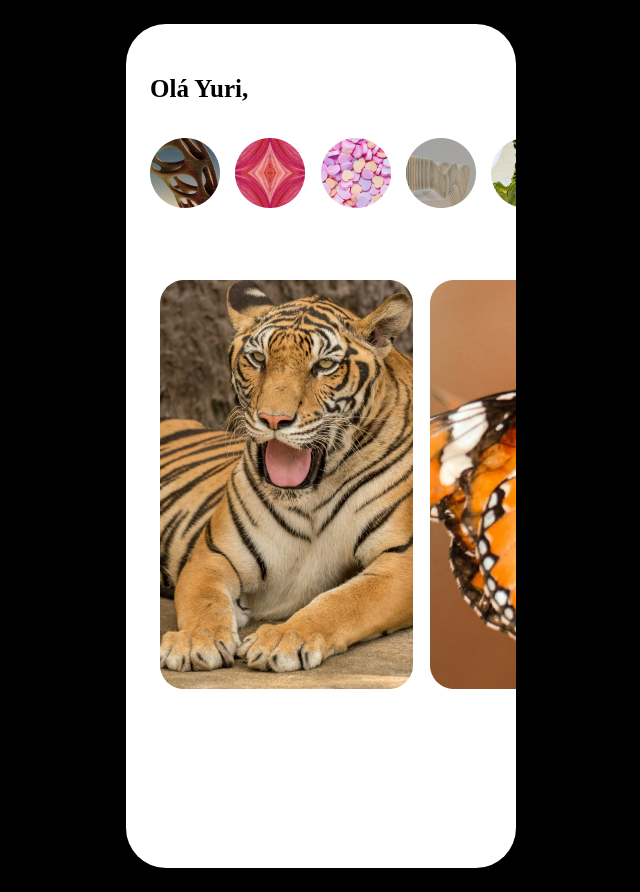
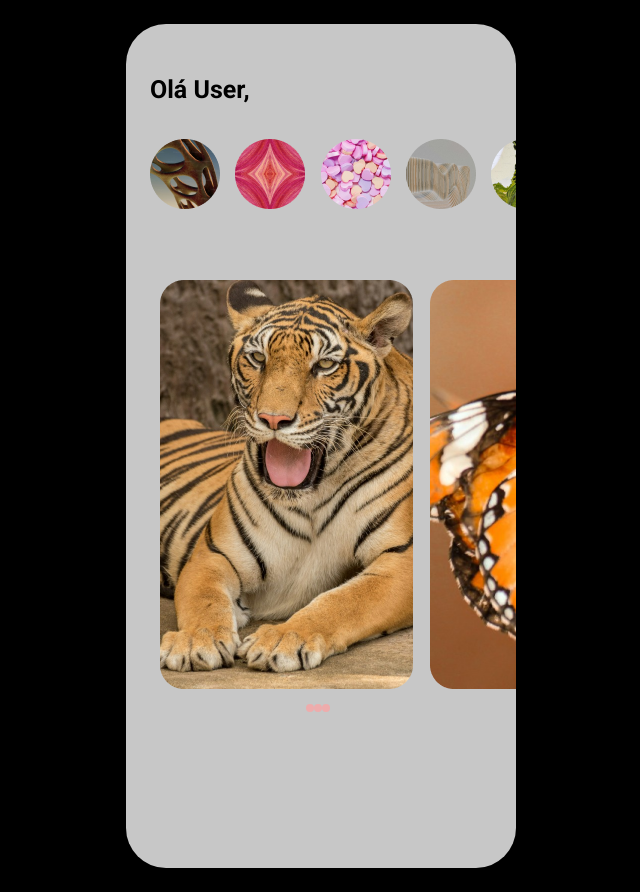
Before and after one commit to yurivic/PROJETO-INTERATIVO, a plain HTML site: page index.html in a window 1280 px wide. Shown: the whole page, without its empty margins (319-959 px from the left). Drawn offline with Linux system fonts and the light colour scheme.

Commit message:
quase finalizado

```diff
--- a/index.html
+++ b/index.html
@@ -5,12 +5,15 @@
     <meta name="viewport" content="width=device-width, initial-scale=1.0">
     <title>Projeto Interativo</title>
     <link rel="stylesheet" href="style.css">
+    <link rel="preconnect" href="https://fonts.googleapis.com">
+    <link rel="preconnect" href="https://fonts.gstatic.com" crossorigin>
+    <link href="https://fonts.googleapis.com/css2?family=Bebas+Neue&family=Roboto:ital,wght@0,100;0,300;0,400;0,500;0,700;0,900;1,100;1,300;1,400;1,500;1,700;1,900&display=swap" rel="stylesheet">
 </head>
 <body>
     <div id="container">
         <div class="intro">
             <span>
-                Olá Yuri,
+                Olá User,
             </span>
       <div id="secundaria">
           </div>
@@ -43,7 +46,12 @@
           <div id="fotos3">
               <img src="./assets/Ovelha.png" alt="ovelha olhando para a câmera">
           </div>
-      </div>
+        </div>
+        <div id="final">
+          <div class="area"></div>
+          <div class="area"></div>
+          <div class="area"></div>
+        </div>
     </div>
 </body>
 </html>
--- a/style.css
+++ b/style.css
@@ -10,10 +10,17 @@ body {
   border: 0;
 }
 
+span {
+  font-family: "Roboto", sans-serif;
+  font-weight: 400;
+  font-style: normal;
+  font-weight: bold;
+}
+
 #container {
   width: 390px;
   height: 844px;
-    background-color: white;
+  background-color: rgb(199, 199, 199);
   margin: 24px auto;
   border-radius: 40px;
   overflow-x: hidden;
@@ -32,7 +39,8 @@ div #secundaria {
   margin-top: 10px;
 }
 
-.circle:hover { /* Comando que dá exemplo de um clique */
+.circle:hover {
+  /* Comando que dá exemplo de um clique */
   transform: scale(1.1);
   transition: 0.2s linear;
 }
@@ -79,6 +87,7 @@ div #secundaria {
   height: 409px;
   margin-left: 17px;
   margin-top: 170px;
+  margin-right: 54px;
   border-radius: 24px;
   flex-shrink: 0; /* Permite que o elemento fique fora do "espaço" */
 }
@@ -91,3 +100,16 @@ div #secundaria {
     transform: translateX(300px);
   }
 }
+
+#final {
+  display: flex;
+  margin-top: 15px;
+  margin-left: 180px;
+}
+
+.area {
+  background-color: rgb(238, 172, 172);
+  width: 8px;
+  height: 8px;
+  border-radius: 50%;
+}
```
Lines whose indentation alone changed are shown as unchanged.
